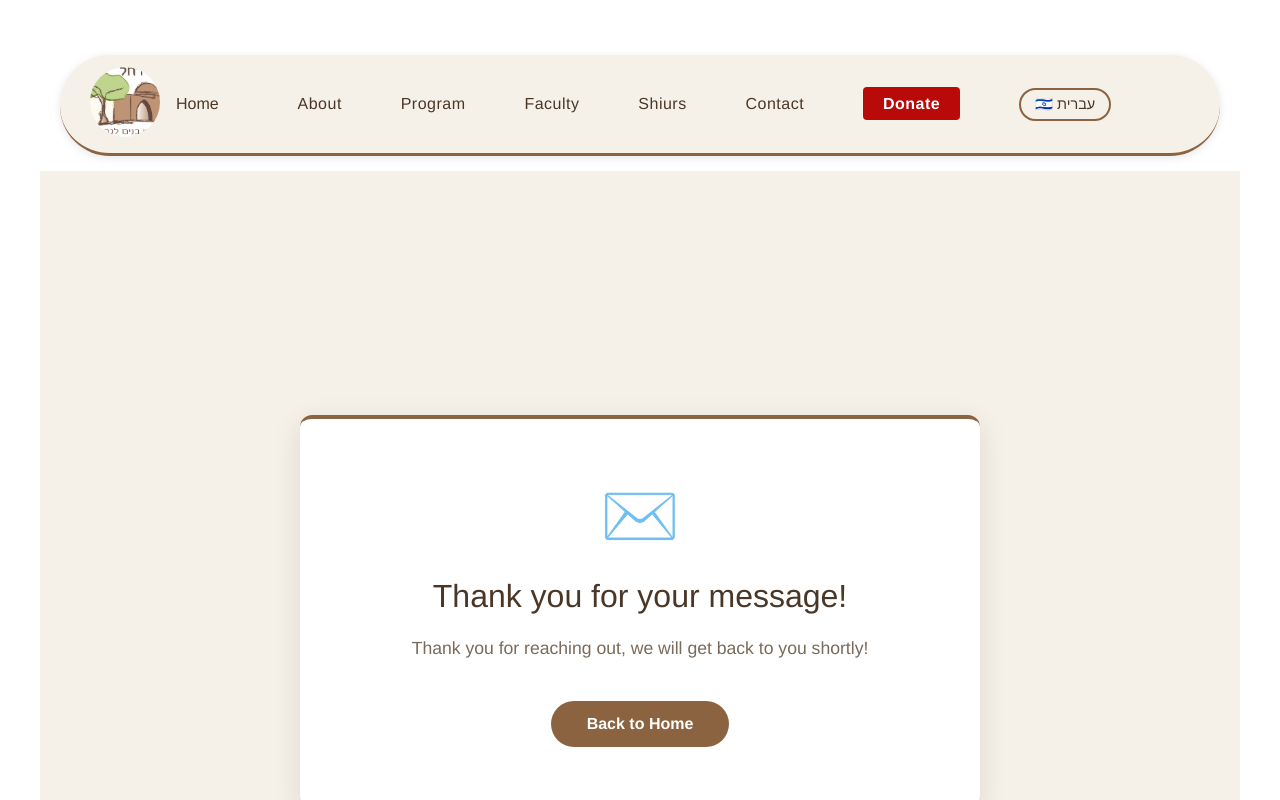
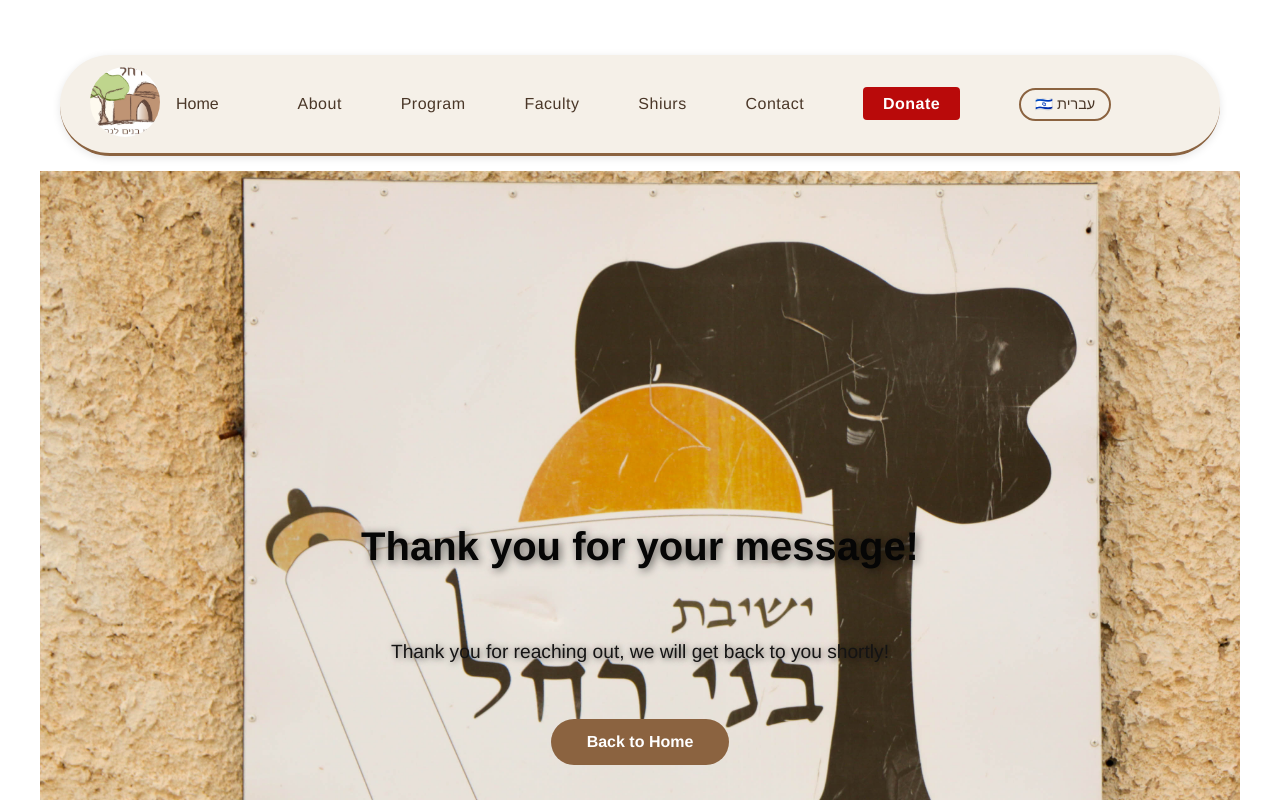
Before and after one commit to Jesskiroff/bnei-rachel-website-, a React (Vite) app: page /contact-success in a window 1280 px wide. Shown: the top 800 px of the page. Built offline with nearby package versions, Linux system fonts and the light colour scheme; no server answers.

Commit message:
change contact-success css

```diff
--- a/src/pages/ContactSuccess.css
+++ b/src/pages/ContactSuccess.css
@@ -3,39 +3,39 @@
     display: flex;
     align-items: center;
     justify-content: center;
-    background-color: #f5f0e8;
+    background-size: cover;
+    background-position: center;
+    background-repeat: no-repeat;
+    background-attachment: fixed;
     padding: 40px 20px;
     font-family: Helvetica, Arial, sans-serif;
   }
 
-  .contact-success-card {
-    background-color: white;
-    max-width: 600px;
-    width: 100%;
-    padding: 60px 40px;
-    border-radius: 12px;
+  .contact-success-content {
     text-align: center;
-    box-shadow: 0 8px 30px rgba(0, 0, 0, 0.1);
-    border-top: 4px solid #8b6340;
+    display: flex;
+    flex-direction: column;
+    align-items: center;
+    gap: 20px;
   }
 
   .contact-success-icon {
     font-size: 4rem;
-    margin-bottom: 24px;
   }
 
-  .contact-success-card h1 {
-    font-size: 2rem;
-    color: #4a3728;
-    margin-bottom: 16px;
-    font-weight: 500;
+  .contact-success-content h1 {
+    font-size: 2.5rem;
+    color: rgb(6, 6, 6);
+    font-weight: 600;
+    text-shadow: 2px 2px 8px rgba(0, 0, 0, 0.6);
   }
 
-  .contact-success-card p {
-    font-size: 1.1rem;
-    color: #7a6a5a;
+  .contact-success-content p {
+    font-size: 1.2rem;
+    color: rgb(21, 20, 20);
     line-height: 1.8;
-    margin-bottom: 36px;
+    max-width: 500px;
+    text-shadow: 1px 1px 6px rgba(0, 0, 0, 0.6);
   }
 
   .contact-success-home-btn {
@@ -49,6 +49,7 @@
     font-size: 1rem;
     font-family: Helvetica, Arial, sans-serif;
     transition: background-color 0.3s ease;
+    margin-top: 10px;
   }
 
   .contact-success-home-btn:hover {
--- a/src/pages/ContactSuccess.jsx
+++ b/src/pages/ContactSuccess.jsx
@@ -1,6 +1,7 @@
 import { Link } from "react-router-dom";
 import { useLanguage } from "../LanguageContext";
 import translations from "../translations";
+import backgroundImg from "../assets/bryWallLogo.jpeg";
 import "./ContactSuccess.css";
 
 function ContactSuccess() {
@@ -8,9 +9,12 @@ function ContactSuccess() {
   const t = translations[language];
 
   return (
-    <div className="contact-success-page">
-      <div className="contact-success-card">
-        <div className="contact-success-icon">✉️</div>
+    <div
+      className="contact-success-page"
+      style={{ backgroundImage: `url(${backgroundImg})` }}
+    >
+      <div className="contact-success-content">
+        <div className="contact-success-icon"></div>
         <h1>{t.contactSuccessTitle}</h1>
         <p>{t.contactSuccessMessage}</p>
         <Link to="/" className="contact-success-home-btn">
```
